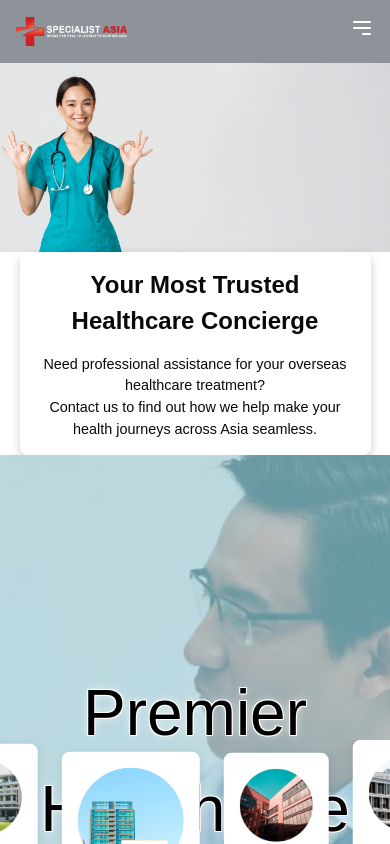
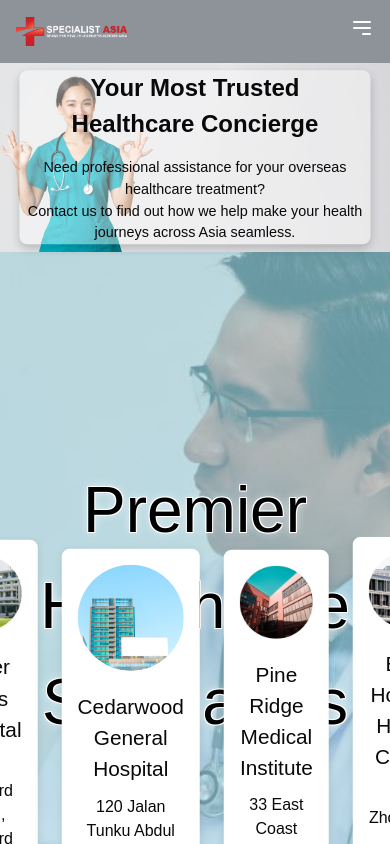
Before and after one commit to ywlee8888/funderasia_nextjs, a Next.js app: page / in a window 390 px wide. Shown: the top 844 px of the page. Built offline with nearby package versions, Linux system fonts and the light colour scheme.

Commit message:
Update MobileOverLay

```diff
--- a/components/banners/banner.module.css
+++ b/components/banners/banner.module.css
@@ -30,16 +30,18 @@
 /* Styling for the mobile overlay card */
 .mobileoverlayCard {
   display: none; /* Hidden by default */
-  position: relative;
-  padding: 15px;
+  position: absolute; /* Absolute positioning */
+  top: 50%; /* Centered vertically */
+  left: 50%; /* Centered horizontally */
+  transform: translate(-50%, -50%); /* Translate to perfectly center the card */
   background-color: rgba(255, 255, 255, 0.4);
   border-radius: 8px;
   width: 90%; /* Slightly wider for mobile */
   margin: 0 auto; /* Centered horizontally */
   box-shadow: 0 4px 10px rgba(0, 0, 0, 0.2);
   text-align: center;
+  z-index: 2; /* Higher z-index to be above other elements */
 }
-
 
 /* Responsive typography */
 .cardTitle {
@@ -104,5 +106,7 @@
 
   .button {
     width: 90%; /* Full-width buttons on mobile */
+    padding: 8px 16px; /* Adjust button size */
+    margin: 5px 5px; /* Reduced margin for better fit */
   }
 }
--- a/components/banners/bannerfull.tsx
+++ b/components/banners/bannerfull.tsx
@@ -81,7 +81,10 @@ const FullWidthImage: React.FC<FullWidthImageProps> = ({ src, alt }) => {
       </div>
 
       <DrawerDemo isOpen={isDrawerOpen} onOpenChange={handleDrawerClose} />
-      <ContactUs isOpen={isContactUsOpen} toggleSidebar={handleContactUsClose} />
+      <ContactUs
+        isOpen={isContactUsOpen}
+        toggleSidebar={handleContactUsClose}
+      />
     </div>
   );
 };
```
